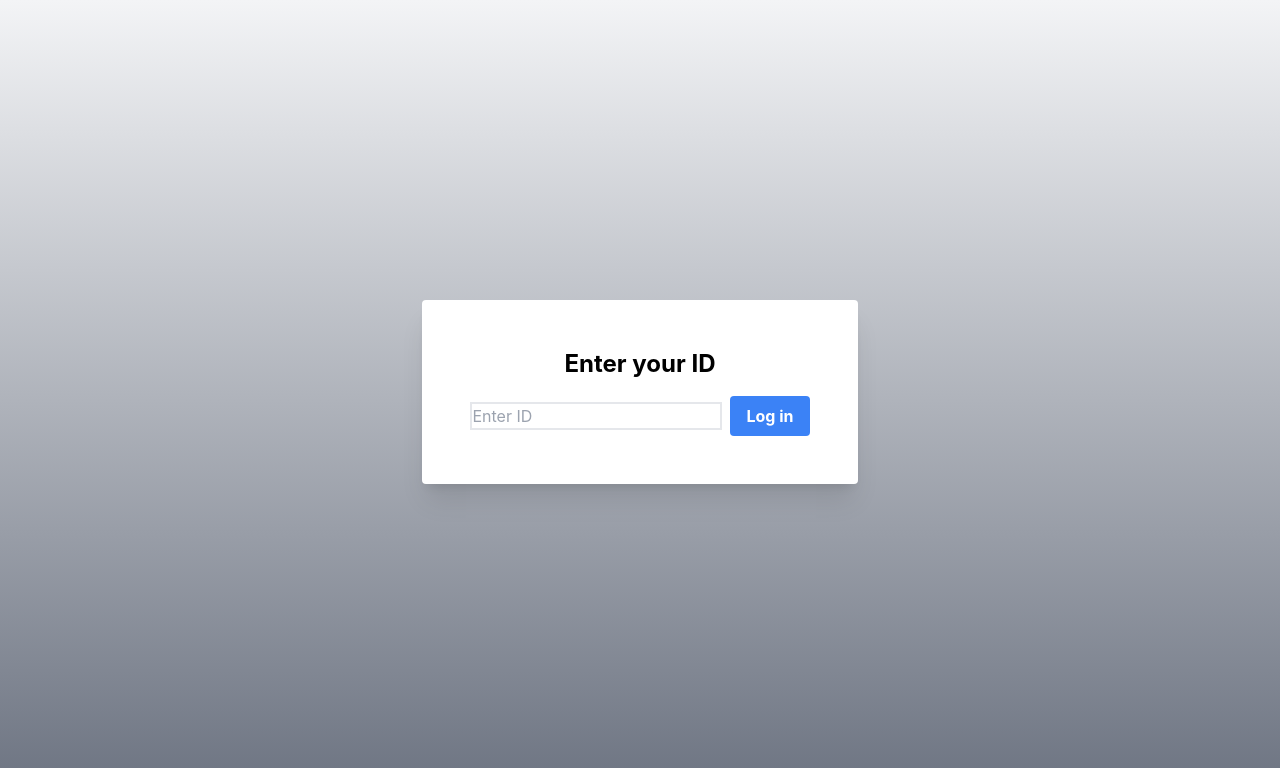
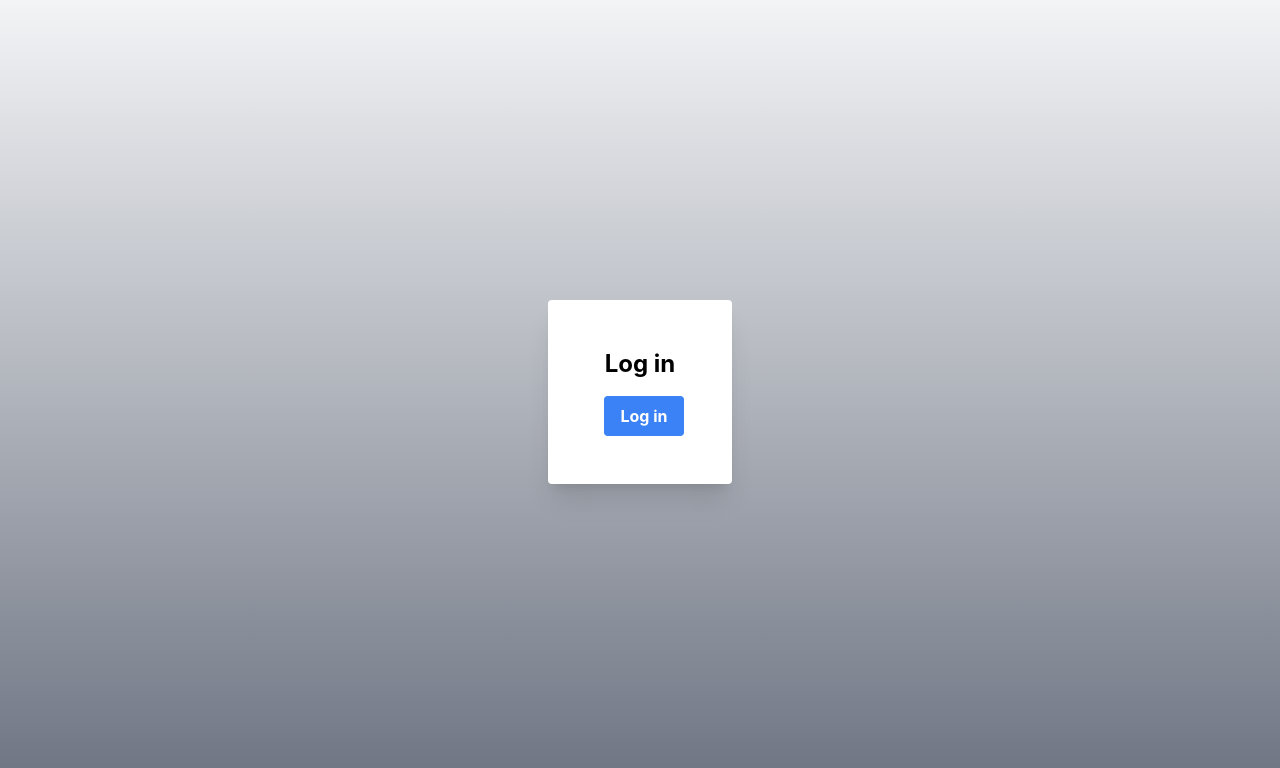
Before and after one commit to ianbar20/henry-frontend-challenge, a React (Create React App) app: page / in a window 1280 px wide. Both pictures are taken after a click on the button "I'm a Provider". Shown: the top 768 px of the page. Built offline with nearby package versions, Linux system fonts and the light colour scheme.

Commit message:
partial auth0 implementation, need to change login flow

```diff
--- a/package.json
+++ b/package.json
@@ -3,6 +3,7 @@
   "version": "0.1.0",
   "private": true,
   "dependencies": {
+    "@auth0/auth0-react": "^2.2.4",
     "@fortawesome/fontawesome-svg-core": "^6.5.1",
     "@fortawesome/free-solid-svg-icons": "^6.5.1",
     "@fortawesome/react-fontawesome": "^0.2.0",
--- a/src/App.js
+++ b/src/App.js
@@ -4,12 +4,17 @@ import Login from './components/Login/Login';
 import Provider from './components/Provider/Provider';
 import Client from './components/Client/Client';
 import { TIMEOUT_MINUTES } from './constants';
+import { useAuth0 } from '@auth0/auth0-react';
+
 
 
 // Main App Component
 const App = () => {
+  console.log(window.location.origin)
+  const { isAuthenticated, user: userId, isLoading } = useAuth0();
+
   const [userType, setUserType] = useState(null); // 'provider' or 'client'
-  const [user, setUser] = useState(null); // user ID
+  // const [userId, setUserId] = useState(null);
   const [providers, setProviders] = useState(() => JSON.parse(localStorage.getItem('providers')) || [
   ]);
   const [clients, setClients] = useState(() => JSON.parse(localStorage.getItem('clients')) || [
@@ -25,6 +30,7 @@ const App = () => {
     console.log('clients', clients)
 
   }, [clients]);
+
 
   // check for and delete any expired reserved time slots
   useEffect(() => {
@@ -104,6 +110,23 @@ const App = () => {
     ));
   };
 
+  // add new provider or client based on login information
+useEffect(() => {
+  if (isAuthenticated && userType) {
+    if (userType === 'client') {
+      addNewClient(userId);
+    } else if (userType === 'provider') {
+      addNewProvider(userId);
+    }
+  }
+}, [isAuthenticated, userType, userId, addNewClient, addNewProvider]);
+
+
+  if (isLoading) {
+    return <div>Loading...</div>;
+  }
+
+
   if (!userType) {
     return (
       <div className="flex items-center justify-center h-screen bg-gradient-to-b from-gray-100 to-gray-500">
@@ -117,15 +140,21 @@ const App = () => {
       </div>
     );
   }
-
-  if (!user) {
-    return <Login setUser={setUser} addNewProvider={addNewProvider} addNewClient={addNewClient} userType={userType} />;
+  else if (!isAuthenticated) {
+    return (
+<Login addNewProvider={addNewProvider} addNewClient={addNewClient} userType={userType} />
+    )
   }
 
+
+  // if (!userId) {
+  //   return <Login setUser={setUserId} addNewProvider={addNewProvider} addNewClient={addNewClient} userType={userType} />;
+  // }
+
   return userType === 'provider' ? (
-    <Provider id={user} schedule={providers.find(provider => provider.id === user).schedule} addProviderAvailability={addProviderAvailability} />
+    <Provider id={userId} schedule={providers.find(provider => provider.id === userId).schedule} addProviderAvailability={addProviderAvailability} />
   ) : (
-    <Client client={clients.find(client => client.id === user)} providers={providers} setProviders={setProviders} reserveSlot={reserveSlot} confirmSlot={confirmSlot} />
+    <Client client={clients.find(client => client.id === userId)} providers={providers} setProviders={setProviders} reserveSlot={reserveSlot} confirmSlot={confirmSlot} />
   );
 };
 
--- a/src/components/Login/Login.js
+++ b/src/components/Login/Login.js
@@ -1,20 +1,17 @@
-import { useState } from "react";
-const Login = ({ setUser, addNewProvider, addNewClient, userType }) => {
-  const [id, setId] = useState('');
+import { useAuth0 } from '@auth0/auth0-react';
 
-  const handleSubmit = (e) => {
-    e.preventDefault();
-    setUser(id);
-    userType === 'provider' ? addNewProvider(id) : addNewClient(id);
-  };
+const Login = () => {
+
+  const { loginWithRedirect } = useAuth0();
+
 
   return (
     <div className=" flex items-center justify-center h-screen bg-gradient-to-b from-gray-100 to-gray-500">
-      <form className="bg-white shadow-xl rounded p-12 mb-4" onSubmit={handleSubmit}>
-        <label className="block text-2xl font-bold mb-4 text-center" htmlFor="enterId">Enter your ID</label>
-        <input type="text" className="border-2" id="enterId" value={id} onChange={e => setId(e.target.value.toLowerCase())} placeholder="Enter ID" required />
-        <button className="bg-blue-500 hover:bg-blue-700 text-white font-bold ml-2 py-2 px-4 rounded" type="Submit">Log in</button>
-      </form>
+      <div className="bg-white shadow-xl rounded p-12 mb-4">
+        <label className="block text-2xl font-bold mb-4 text-center" htmlFor="enterId">Log in</label>
+        <button className="bg-blue-500 hover:bg-blue-700 text-white font-bold ml-2 py-2 px-4 rounded" onClick={() => loginWithRedirect()
+        }>Log in</button>
+      </div>
     </div>
   );
 };
--- a/src/index.js
+++ b/src/index.js
@@ -3,11 +3,18 @@ import ReactDOM from 'react-dom/client';
 import './index.css';
 import App from './App';
 import reportWebVitals from './reportWebVitals';
+import { Auth0Provider } from '@auth0/auth0-react';
 
 const root = ReactDOM.createRoot(document.getElementById('root'));
 root.render(
   <React.StrictMode>
-    <App />
+        <Auth0Provider
+      domain="dev-bs12pjqgqvjfny3q.us.auth0.com"
+      clientId="K9WjGXW3evUbhMQ9oVBqUHmGNY0Q52ka"
+      redirectUri={window.location.origin}
+    >
+      <App />
+    </Auth0Provider>
   </React.StrictMode>
 );
 
```
Also changed, not shown: 1 other file (tests, documents, lock files or other folders).
